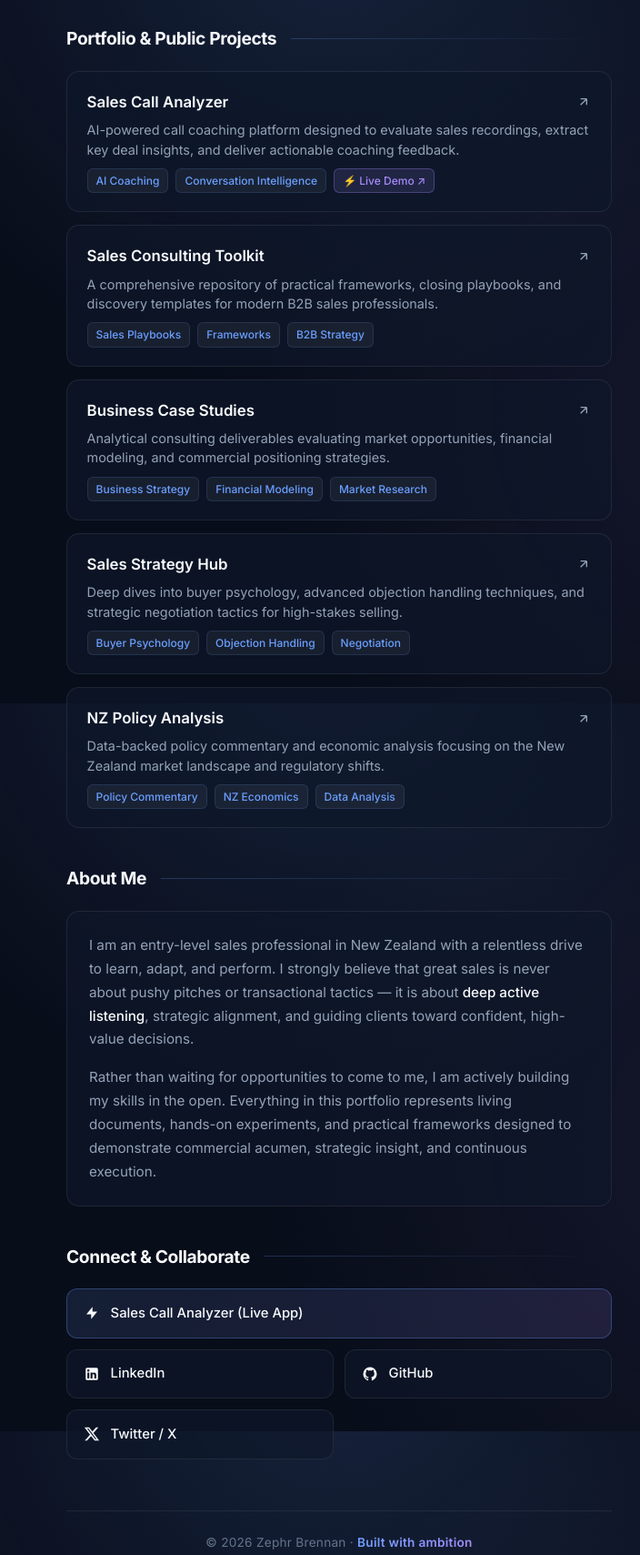
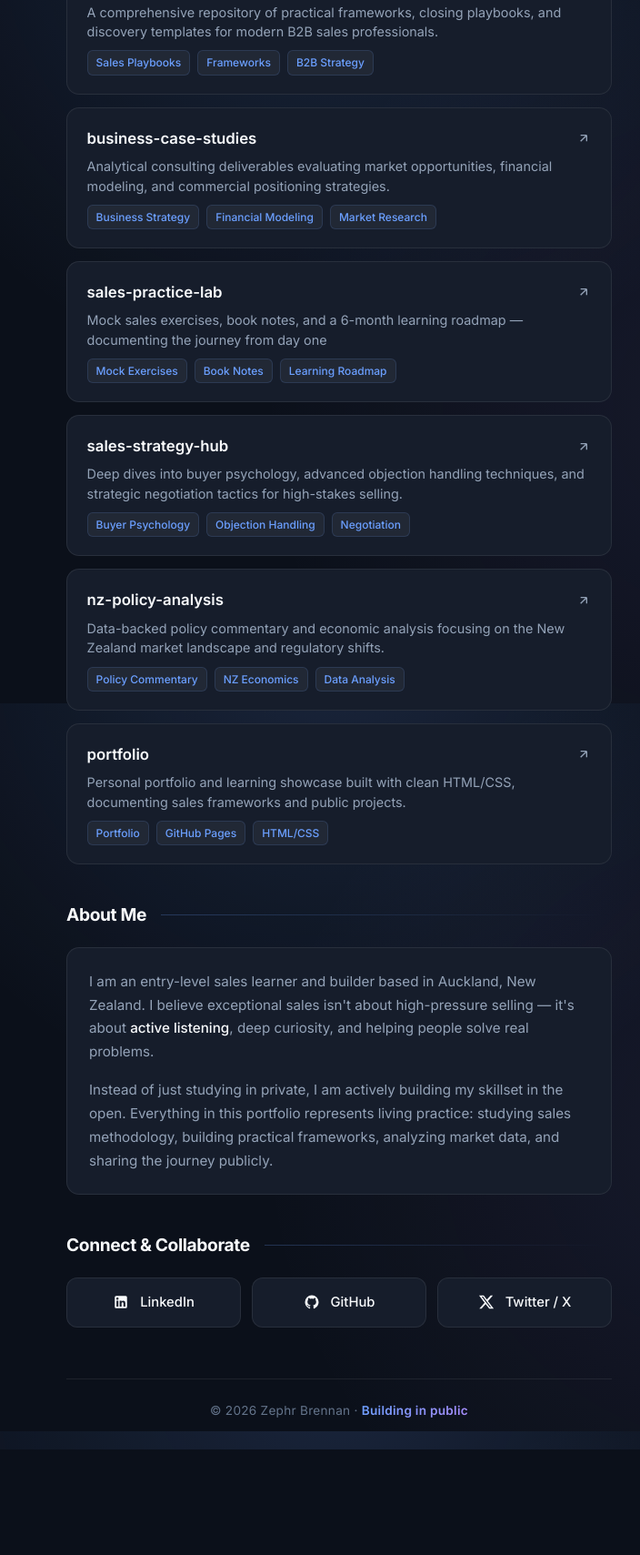
Before and after one commit to ZephrBrennanOfficial/portfolio, a plain HTML site: page index.html in a window 1280 px wide. Shown: the part 827-2536 px from the top of the page at 91% size, without its empty margins (267-971 px from the left). After the commit the page ends 2420 px from the top, so only its background shows below. Drawn offline with Linux system fonts and the light colour scheme.

Commit message:
Update: remove call analyzer, add sales-practice-lab, reframe as entry-level learner

```diff
--- a/index.html
+++ b/index.html
@@ -3,16 +3,16 @@
 <head>
   <meta charset="UTF-8">
   <meta name="viewport" content="width=device-width, initial-scale=1.0">
-  <title>Zephr Brennan | Sales Strategist & Business Consultant</title>
-  <meta name="description" content="Professional portfolio of Zephr Brennan — Sales Strategist & Business Consultant based in Auckland, NZ.">
+  <title>Zephr Brennan | Sales Learner &amp; Builder</title>
+  <meta name="description" content="Portfolio of Zephr Brennan — Sales Learner & Builder based in Auckland, NZ. Studying B2B sales methodology, building practical frameworks, and sharing the journey publicly.">
   <link rel="preconnect" href="https://fonts.googleapis.com">
   <link rel="preconnect" href="https://fonts.gstatic.com" crossorigin>
   <link href="https://fonts.googleapis.com/css2?family=Inter:wght@300;400;500;600;700;800&display=swap" rel="stylesheet">
   <style>
     :root {
-      --bg-color: #080d1a;
-      --card-bg: rgba(15, 23, 42, 0.65);
-      --card-hover-bg: rgba(20, 30, 55, 0.85);
+      --bg-color: #0b101a;
+      --card-bg: #161d2b;
+      --card-hover-bg: #1e293b;
       --border-color: rgba(255, 255, 255, 0.08);
       --border-hover: rgba(107, 159, 255, 0.4);
       --text-main: #f8fafc;
@@ -42,7 +42,7 @@
       background:
         radial-gradient(circle at 50% -10%, rgba(107, 159, 255, 0.15) 0%, transparent 50%),
         radial-gradient(circle at 85% 60%, rgba(167, 139, 250, 0.08) 0%, transparent 45%),
-        #080d1a;
+        var(--bg-color);
       background-attachment: fixed;
       display: flex;
       flex-direction: column;
@@ -212,7 +212,7 @@
       box-shadow: var(--glow-shadow);
     }
 
-    /* What I Do Cards */
+    /* What I'm Learning Cards */
     .service-card {
       display: flex;
       align-items: flex-start;
@@ -301,21 +301,6 @@
       font-weight: 500;
     }
 
-    .tag-demo {
-      background: rgba(167, 139, 250, 0.12);
-      color: var(--accent-purple);
-      border-color: rgba(167, 139, 250, 0.3);
-      display: inline-flex;
-      align-items: center;
-      gap: 4px;
-      text-decoration: none;
-      transition: background 0.2s ease;
-    }
-
-    .tag-demo:hover {
-      background: rgba(167, 139, 250, 0.25);
-    }
-
     /* About Section */
     .about-card {
       background: var(--card-bg);
@@ -344,11 +329,11 @@
     /* Connect Section */
     .connect-grid {
       display: grid;
-      grid-template-columns: repeat(2, 1fr);
+      grid-template-columns: repeat(3, 1fr);
       gap: 0.75rem;
     }
 
-    @media (max-width: 480px) {
+    @media (max-width: 540px) {
       .connect-grid {
         grid-template-columns: 1fr;
       }
@@ -360,6 +345,7 @@
     .connect-btn {
       display: flex;
       align-items: center;
+      justify-content: center;
       gap: 0.75rem;
       padding: 0.9rem 1.1rem;
       background: var(--card-bg);
@@ -385,17 +371,6 @@
       height: 18px;
       fill: currentColor;
       flex-shrink: 0;
-    }
-
-    .btn-featured {
-      grid-column: 1 / -1;
-      background: linear-gradient(135deg, rgba(107, 159, 255, 0.12) 0%, rgba(167, 139, 250, 0.12) 100%);
-      border: 1px solid rgba(107, 159, 255, 0.3);
-    }
-
-    .btn-featured:hover {
-      border-color: rgba(167, 139, 250, 0.6);
-      background: linear-gradient(135deg, rgba(107, 159, 255, 0.2) 0%, rgba(167, 139, 250, 0.2) 100%);
     }
 
     /* Footer */
@@ -425,41 +400,41 @@
     <header class="hero animate delay-1">
       <div class="badge">
         <span class="pulse-dot"></span>
-        Available for consulting
+        Building in Public
       </div>
       <h1 class="hero-name">Zephr Brennan</h1>
-      <p class="hero-tagline">Sales Strategist &amp; Business Consultant | Auckland, NZ</p>
+      <p class="hero-tagline">Sales learner &amp; builder | Auckland, NZ</p>
       <p class="hero-bio">
-        Bridging high-conviction sales methodology with modern analytical rigour to build predictable pipeline and scale enterprise growth. Driven by client outcomes, psychological positioning, and data-backed consulting frameworks.
+        Studying sales, building frameworks, analyzing data, and sharing the journey publicly. Documenting my practical exercises, book notes, and learning roadmap from day one.
       </p>
     </header>
 
-    <!-- What I Do Section -->
+    <!-- What I'm Learning Section -->
     <section class="animate delay-2">
-      <h2 class="section-title">What I Do</h2>
+      <h2 class="section-title">What I'm Learning</h2>
       <div class="card-stack">
 
         <div class="card service-card">
           <div class="service-icon">🎯</div>
           <div>
-            <h3 class="service-title">Sales Strategy &amp; Process Design</h3>
-            <p class="service-desc">Architecting scalable sales playbooks, qualification frameworks, and pipeline funnels that convert prospects into high-value long-term clients.</p>
+            <h3 class="service-title">Sales Strategy &amp; Process</h3>
+            <p class="service-desc">Studying how top performers build and run sales processes</p>
           </div>
         </div>
 
         <div class="card service-card">
           <div class="service-icon">🎙️</div>
           <div>
-            <h3 class="service-title">Sales Coaching &amp; Call Analysis</h3>
-            <p class="service-desc">Leveraging structured feedback frameworks and AI conversation intelligence to analyze sales calls, handle objections, and elevate pitch precision.</p>
+            <h3 class="service-title">Call Analysis &amp; Coaching</h3>
+            <p class="service-desc">Practicing call structure, objection handling, and discovery technique</p>
           </div>
         </div>
 
         <div class="card service-card">
           <div class="service-icon">📊</div>
           <div>
-            <h3 class="service-title">Market Analysis &amp; Business Consulting</h3>
-            <p class="service-desc">Delivering data-driven market evaluations, competitive strategy, and business cases to unlock new growth channels and strategic opportunities.</p>
+            <h3 class="service-title">Market Analysis</h3>
+            <p class="service-desc">Learning to read markets, size opportunities, and think commercially</p>
           </div>
         </div>
 
@@ -471,29 +446,11 @@
       <h2 class="section-title">Portfolio &amp; Public Projects</h2>
       <div class="card-stack">
 
-        <!-- Sales Call Analyzer -->
-        <a href="https://github.com/ZephrBrennanOfficial/sales-call-analyzer" target="_blank" rel="noopener noreferrer" class="card">
-          <div class="project-header">
-            <h3 class="project-title">
-              Sales Call Analyzer
-            </h3>
-            <svg class="arrow-icon" viewBox="0 0 24 24"><path d="M7 17L17 7M17 7H7M17 7V17"/></svg>
-          </div>
-          <p class="project-desc">AI-powered call coaching platform designed to evaluate sales recordings, extract key deal insights, and deliver actionable coaching feedback.</p>
-          <div class="project-tags">
-            <span class="tag">AI Coaching</span>
-            <span class="tag">Conversation Intelligence</span>
-            <span class="tag tag-demo" onclick="event.stopPropagation(); window.open('https://koda-2502c10b.base44.app/functions/serveAnalyzerApp', '_blank'); return false;">
-              ⚡ Live Demo ↗
-            </span>
-          </div>
-        </a>
-
-        <!-- Sales Consulting Toolkit -->
+        <!-- 1. Sales Consulting Toolkit -->
         <a href="https://github.com/ZephrBrennanOfficial/sales-consulting-toolkit" target="_blank" rel="noopener noreferrer" class="card">
           <div class="project-header">
             <h3 class="project-title">
-              Sales Consulting Toolkit
+              sales-consulting-toolkit
             </h3>
             <svg class="arrow-icon" viewBox="0 0 24 24"><path d="M7 17L17 7M17 7H7M17 7V17"/></svg>
           </div>
@@ -505,11 +462,11 @@
           </div>
         </a>
 
-        <!-- Business Case Studies -->
+        <!-- 2. Business Case Studies -->
         <a href="https://github.com/ZephrBrennanOfficial/business-case-studies" target="_blank" rel="noopener noreferrer" class="card">
           <div class="project-header">
             <h3 class="project-title">
-              Business Case Studies
+              business-case-studies
             </h3>
             <svg class="arrow-icon" viewBox="0 0 24 24"><path d="M7 17L17 7M17 7H7M17 7V17"/></svg>
           </div>
@@ -521,11 +478,27 @@
           </div>
         </a>
 
-        <!-- Sales Strategy Hub -->
+        <!-- 3. Sales Practice Lab (NEW) -->
+        <a href="https://github.com/ZephrBrennanOfficial/sales-practice-lab" target="_blank" rel="noopener noreferrer" class="card">
+          <div class="project-header">
+            <h3 class="project-title">
+              sales-practice-lab
+            </h3>
+            <svg class="arrow-icon" viewBox="0 0 24 24"><path d="M7 17L17 7M17 7H7M17 7V17"/></svg>
+          </div>
+          <p class="project-desc">Mock sales exercises, book notes, and a 6-month learning roadmap — documenting the journey from day one</p>
+          <div class="project-tags">
+            <span class="tag">Mock Exercises</span>
+            <span class="tag">Book Notes</span>
+            <span class="tag">Learning Roadmap</span>
+          </div>
+        </a>
+
+        <!-- 4. Sales Strategy Hub -->
         <a href="https://github.com/ZephrBrennanOfficial/sales-strategy-hub" target="_blank" rel="noopener noreferrer" class="card">
           <div class="project-header">
             <h3 class="project-title">
-              Sales Strategy Hub
+              sales-strategy-hub
             </h3>
             <svg class="arrow-icon" viewBox="0 0 24 24"><path d="M7 17L17 7M17 7H7M17 7V17"/></svg>
           </div>
@@ -537,11 +510,11 @@
           </div>
         </a>
 
-        <!-- NZ Policy Analysis -->
+        <!-- 5. NZ Policy Analysis -->
         <a href="https://github.com/ZephrBrennanOfficial/nz-policy-analysis" target="_blank" rel="noopener noreferrer" class="card">
           <div class="project-header">
             <h3 class="project-title">
-              NZ Policy Analysis
+              nz-policy-analysis
             </h3>
             <svg class="arrow-icon" viewBox="0 0 24 24"><path d="M7 17L17 7M17 7H7M17 7V17"/></svg>
           </div>
@@ -553,6 +526,22 @@
           </div>
         </a>
 
+        <!-- 6. Portfolio -->
+        <a href="https://github.com/ZephrBrennanOfficial/portfolio" target="_blank" rel="noopener noreferrer" class="card">
+          <div class="project-header">
+            <h3 class="project-title">
+              portfolio
+            </h3>
+            <svg class="arrow-icon" viewBox="0 0 24 24"><path d="M7 17L17 7M17 7H7M17 7V17"/></svg>
+          </div>
+          <p class="project-desc">Personal portfolio and learning showcase built with clean HTML/CSS, documenting sales frameworks and public projects.</p>
+          <div class="project-tags">
+            <span class="tag">Portfolio</span>
+            <span class="tag">GitHub Pages</span>
+            <span class="tag">HTML/CSS</span>
+          </div>
+        </a>
+
       </div>
     </section>
 
@@ -561,10 +550,10 @@
       <h2 class="section-title">About Me</h2>
       <div class="about-card">
         <p class="about-text">
-          I am an entry-level sales professional in New Zealand with a relentless drive to learn, adapt, and perform. I strongly believe that great sales is never about pushy pitches or transactional tactics — it is about <span class="highlight">deep active listening</span>, strategic alignment, and guiding clients toward confident, high-value decisions.
+          I am an entry-level sales learner and builder based in Auckland, New Zealand. I believe exceptional sales isn't about high-pressure selling — it's about <span class="highlight">active listening</span>, deep curiosity, and helping people solve real problems.
         </p>
         <p class="about-text">
-          Rather than waiting for opportunities to come to me, I am actively building my skills in the open. Everything in this portfolio represents living documents, hands-on experiments, and practical frameworks designed to demonstrate commercial acumen, strategic insight, and continuous execution.
+          Instead of just studying in private, I am actively building my skillset in the open. Everything in this portfolio represents living practice: studying sales methodology, building practical frameworks, analyzing market data, and sharing the journey publicly.
         </p>
       </div>
     </section>
@@ -573,11 +562,6 @@
     <section class="animate delay-5">
       <h2 class="section-title">Connect &amp; Collaborate</h2>
       <div class="connect-grid">
-
-        <a href="https://koda-2502c10b.base44.app/functions/serveAnalyzerApp" target="_blank" rel="noopener noreferrer" class="connect-btn btn-featured">
-          <svg viewBox="0 0 24 24"><path d="M13 10V3L4 14h7v7l9-11h-7z"/></svg>
-          <span>Sales Call Analyzer (Live App)</span>
-        </a>
 
         <a href="https://www.linkedin.com/in/zephr-bren-a50413426" target="_blank" rel="noopener noreferrer" class="connect-btn">
           <svg viewBox="0 0 24 24"><path d="M19 3a2 2 0 0 1 2 2v14a2 2 0 0 1-2 2H5a2 2 0 0 1-2-2V5a2 2 0 0 1 2-2h14m-.5 15.5v-5.3a3.26 3.26 0 0 0-3.26-3.26c-.85 0-1.84.52-2.28 1.3v-1.11h-2.79v8.37h2.79v-4.93c0-.77.62-1.4 1.39-1.4a1.4 1.4 0 0 1 1.4 1.4v4.93h2.75M6.88 8.56a1.68 1.68 0 0 0 1.68-1.68c0-.93-.75-1.69-1.68-1.69a1.69 1.69 0 0 0-1.69 1.69c0 .93.76 1.68 1.69 1.68m1.39 9.94v-8.37H5.5v8.37h2.77z"/></svg>
@@ -599,7 +583,7 @@
 
     <!-- Footer -->
     <footer class="animate delay-6">
-      <p>&copy; 2026 Zephr Brennan &middot; <span>Built with ambition</span></p>
+      <p>&copy; 2026 Zephr Brennan &middot; <span>Building in public</span></p>
     </footer>
 
   </main>
```
